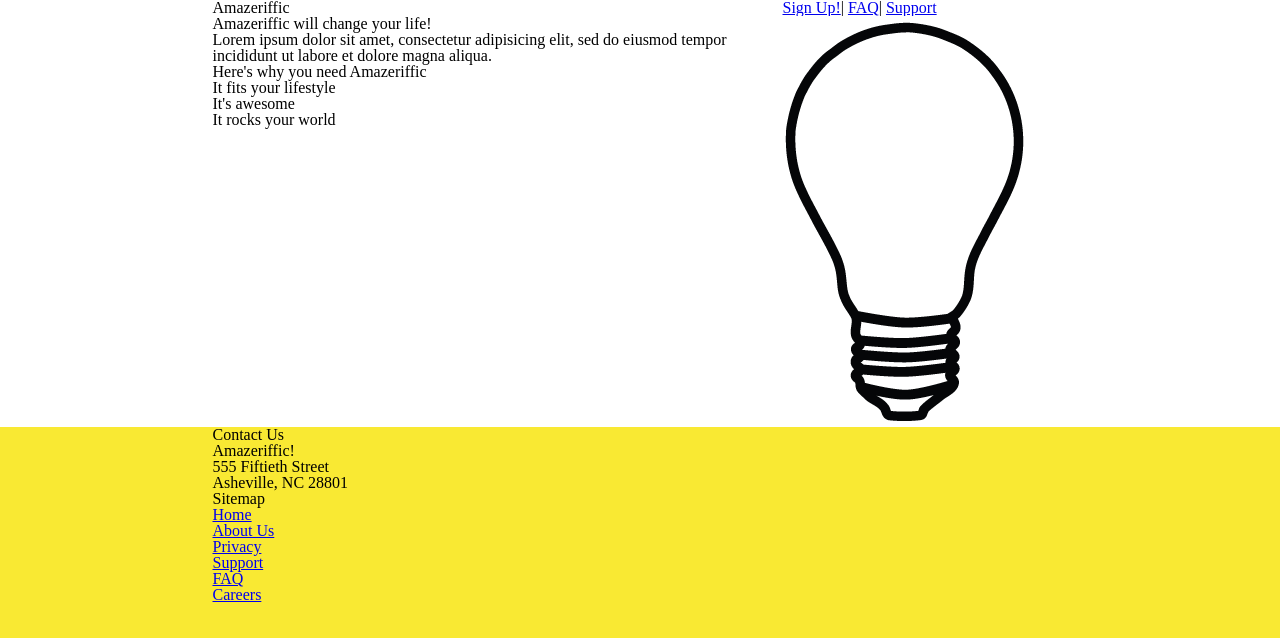
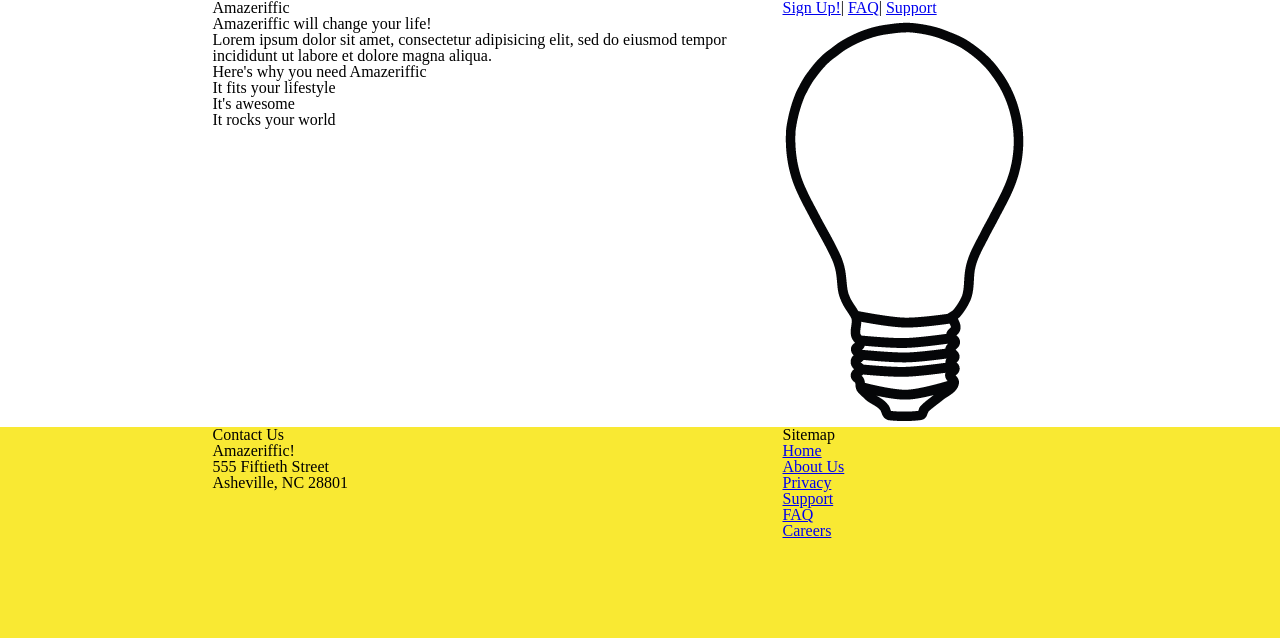
Before and after one commit to dd301/Amazerrific, a plain HTML site: page index.html in a window 1280 px wide. Drawn offline with Linux system fonts and the light colour scheme.

Commit message:
added columns to the footer

```diff
--- a/style.css
+++ b/style.css
@@ -40,3 +40,17 @@ main .right {
     float: right;
     width: 285px;
 }
+
+footer {
+    overflow: auto;
+}
+
+footer .contact {
+    float: left;
+    width: 570px;
+}
+
+footer .sitemap {
+    float: right;
+    width: 285px;
+}
```
